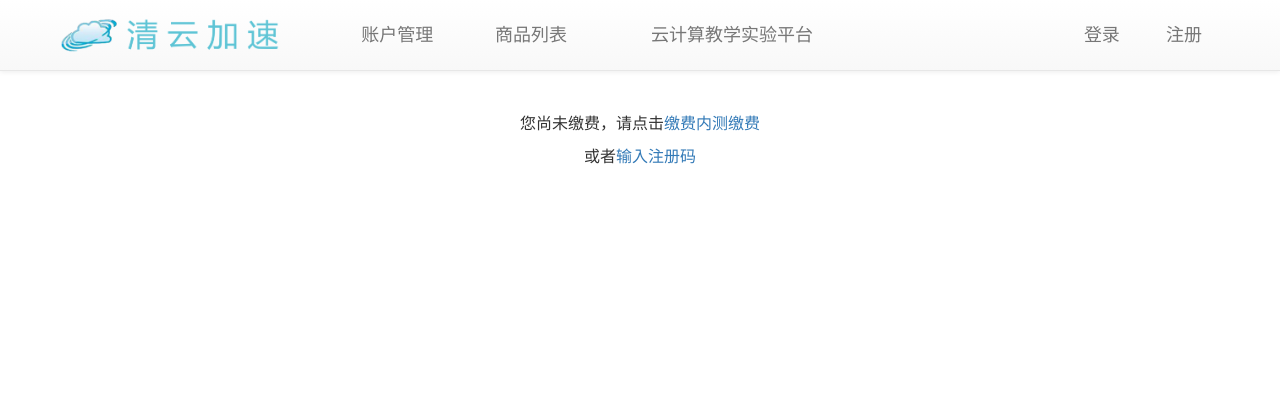
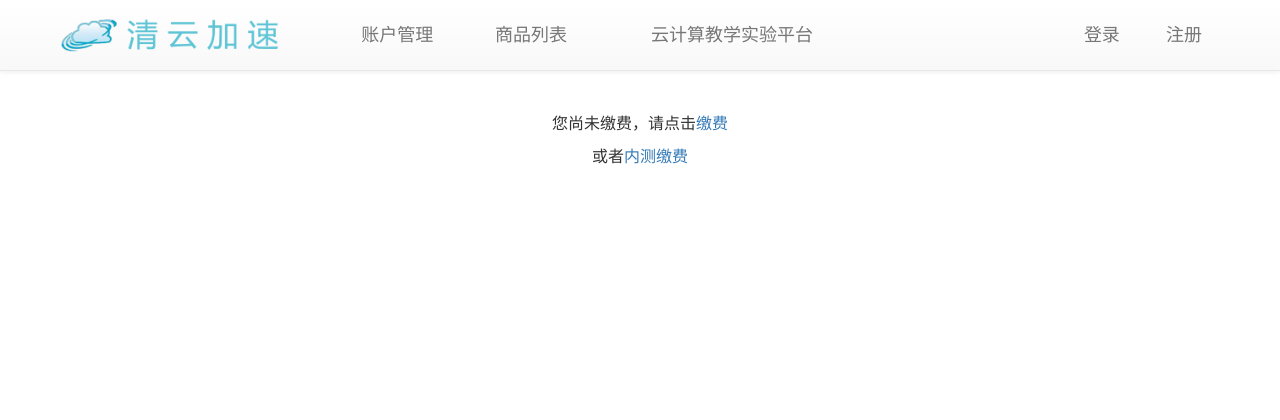
Before and after one commit to flyz1360/scholarcloud, a Django app: template templates/homepage.html in a window 1280 px wide. Shown: the top 420 px of the page. Run offline with Django 3.2, Linux system fonts and the light colour scheme; the template is opened without the code that fills it, so the values that code supplies are empty; parts of the project's set-up code (start-up, migrations or seed data) failed here and were passed over; some libraries are stand-ins or nearby versions.

Commit message:
修改homepage页面

```diff
--- a/templates/homepage.html
+++ b/templates/homepage.html
@@ -2,8 +2,8 @@
 
 {% block content %}
     {% if proxyaccount.remainTime == None %}
-        <p align="center">您尚未缴费，请点击<a href="/alipay/apply" >缴费</a><a href="/alipay/temp-apply" >内测缴费</a></p>
-        <p align="center">或者<a href="/dcode/" >输入注册码</a></p>
+        <p align="center">您尚未缴费，请点击<a href="/alipay/apply" >缴费</a></p>
+        <p align="center">或者<a href="/alipay/temp-apply" >内测缴费</a></p>
     {% else %}
         {% if proxyaccount.type == 7 %}
             <p align="center">您的账户为：<a href="/accoutTypes/" title="查看资费说明">体验用户</a></p>
```
